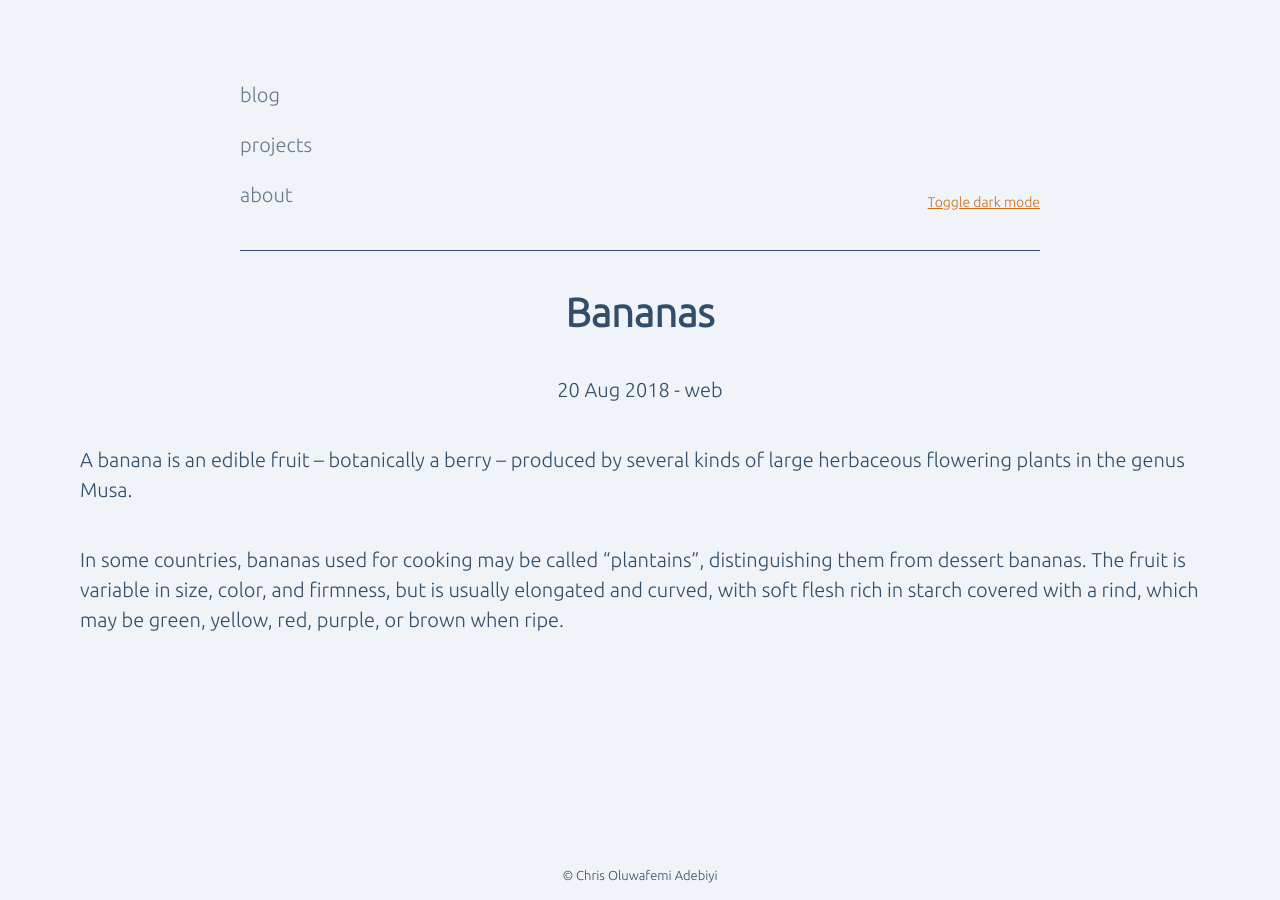
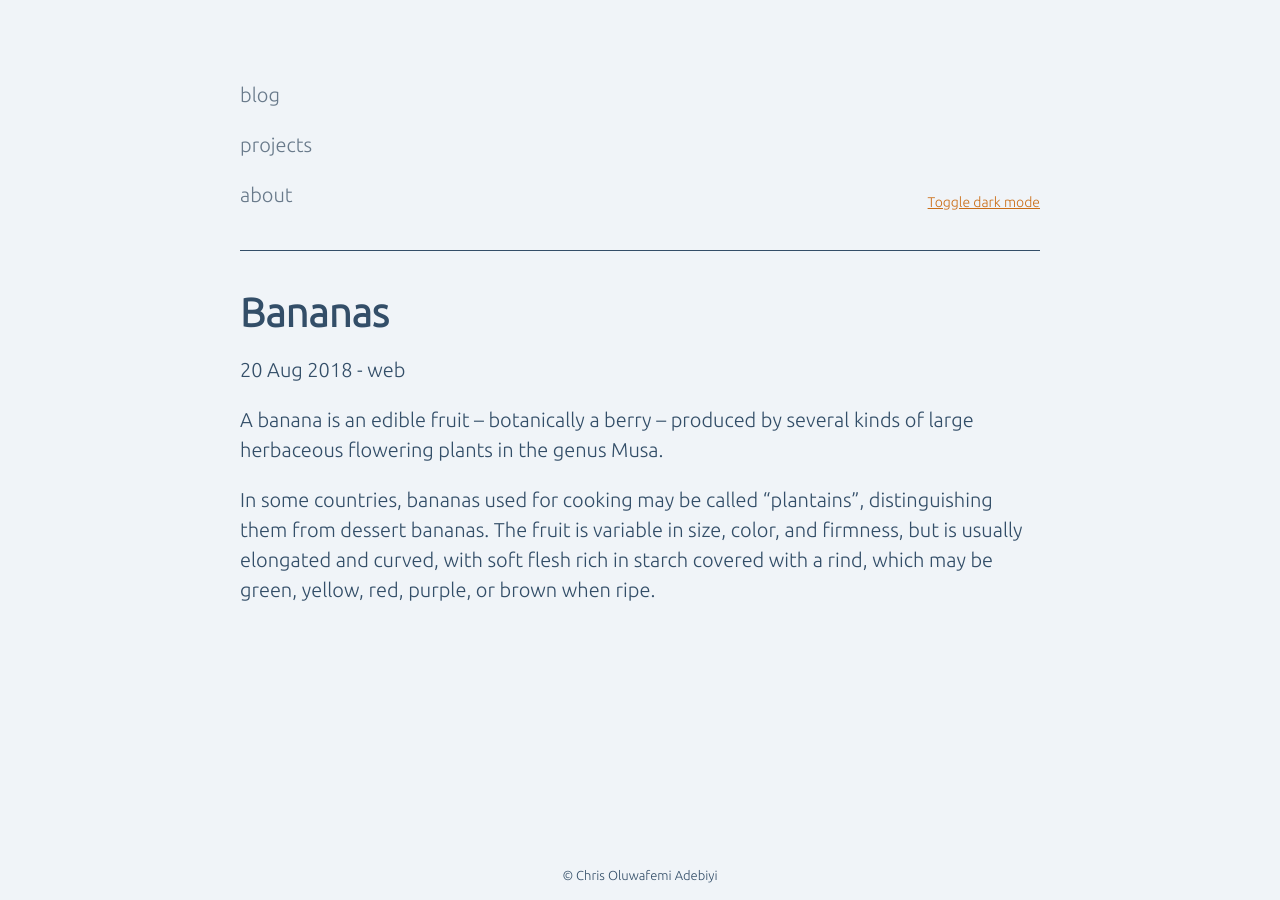
Before and after one commit to oluvvafemi/oluvvafemi.github.io, a Jekyll site: the page built from blog/web/_posts/2018-08-20-bananas.md, in a window 1280 px wide. Built offline with Jekyll 4.4.1, drawn with Linux system fonts in a browser that asks for light colours.

Commit message:
Constrain width of posts

```diff
--- a/_layouts/post.html
+++ b/_layouts/post.html
@@ -2,7 +2,9 @@
 layout: default
 ---
 
-<h1>{{page.title}}</h1>
-<p>{{ page.date | date_to_string }} - {{page.categories[1]}}</p>
+<div class="post-container">
+  <h1>{{page.title}}</h1>
+  <p>{{ page.date | date_to_string }} - {{page.categories[1]}}</p>
 
-{{ content }}
+  {{ content }}
+</div>
--- a/assets/css/style.css
+++ b/assets/css/style.css
@@ -77,6 +77,10 @@
   --text-color: #D9E2EC;
 }
 
+.post-container {
+  width: 85vw;
+}
+
 @media  (max-width:600px) {
   .container {
     padding-top: 20px;
@@ -102,6 +106,9 @@
 
 @media (min-width:80em){
   .header {
+    width: 800px;
+  }
+  .post-container {
     width: 800px;
   }
 }
```
